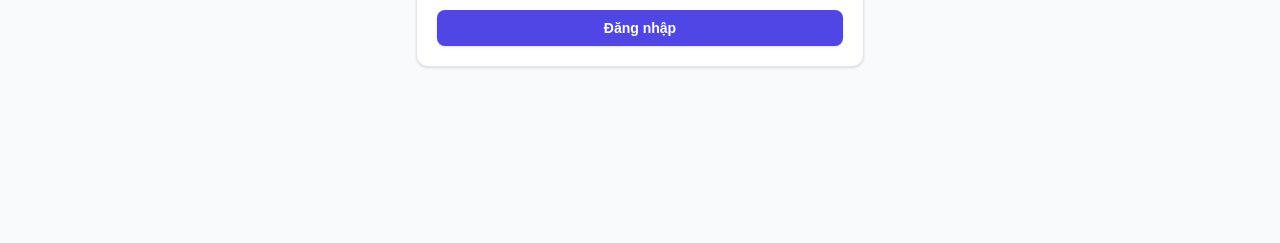
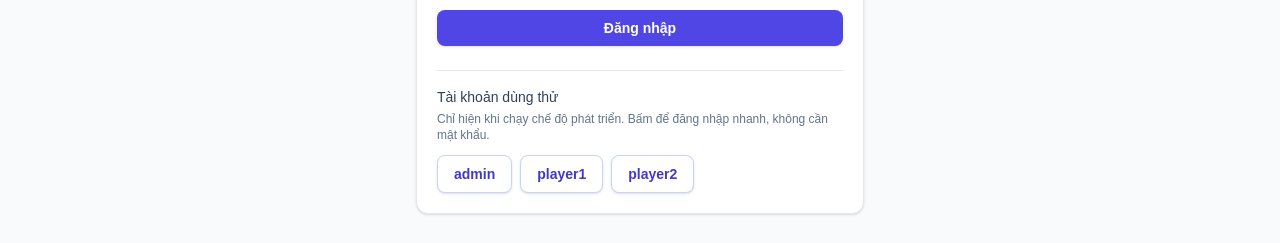
Before and after one commit to Phanbatien/PuzzleArena, a Next.js app in the folder frontend/: page /login in a window 1280 px wide. Shown: the part 402-645 px from the top of the page. Built offline with nearby package versions, Linux system fonts and the light colour scheme; no server answers.

Commit message:
Thêm khu Tài khoản dùng thử (dev-login) trên trang đăng nhập

```diff
--- a/frontend/app/login/page.tsx
+++ b/frontend/app/login/page.tsx
@@ -16,6 +16,14 @@ type Mode = "login" | "register";
 
 // Trang đến sau khi đăng nhập hoặc đăng ký thành công.
 const AFTER_LOGIN_PATH = "/daily";
+
+// Tài khoản dùng thử (do backend seed sẵn). Chỉ có tên, KHÔNG có mật khẩu:
+// dev-login của backend không cần mật khẩu và chỉ tồn tại ở môi trường Development.
+const DEMO_ACCOUNTS = ["admin", "player1", "player2"];
+
+// Next.js thay giá trị này lúc build: khi chạy npm run dev là "development",
+// còn bản build production thì khối dùng thử không được hiển thị.
+const SHOW_DEMO_ACCOUNTS = process.env.NODE_ENV === "development";
 
 type FieldErrors = {
   username?: string;
@@ -36,8 +44,10 @@ export default function LoginPage() {
   const [fieldErrors, setFieldErrors] = useState<FieldErrors>({});
   const [serverError, setServerError] = useState("");
   const [loading, setLoading] = useState(false);
+  // Tên tài khoản dùng thử đang được đăng nhập (null nếu không có).
+  const [demoUser, setDemoUser] = useState<string | null>(null);
 
-  // Đổi giữa đăng nhập và đăng ký: xóa lỗi và ô xác nhận mật khẩu.
+  // Đổi giữa đăng nhập và đăng ký: xóa lỗi và xác nhận mật khẩu.
   function switchMode(next: Mode) {
     setMode(next);
     setFieldErrors({});
@@ -107,6 +117,35 @@ export default function LoginPage() {
       );
     } finally {
       setLoading(false);
+    }
+  }
+
+  // Đăng nhập nhanh bằng tài khoản dùng thử (POST /api/auth/dev-login).
+  async function handleDemoLogin(name: string) {
+    if (loading || demoUser !== null) return; // đang xử lý thì bỏ qua lần bấm thêm
+    setServerError("");
+    setDemoUser(name);
+    try {
+      const auth = await api.post<AuthResponse>("/api/auth/dev-login", {
+        username: name,
+      });
+      login(auth);
+      router.push(AFTER_LOGIN_PATH);
+    } catch (err) {
+      if (err instanceof ApiError && err.status === 404) {
+        // Backend không có endpoint này: không chạy ở môi trường Development.
+        setServerError(
+          "Backend không bật đăng nhập nhanh (chỉ có ở môi trường Development). Hãy đăng nhập bằng tên tài khoản và mật khẩu.",
+        );
+      } else {
+        setServerError(
+          err instanceof ApiError
+            ? err.message
+            : "Có lỗi xảy ra. Vui lòng thử lại.",
+        );
+      }
+    } finally {
+      setDemoUser(null);
     }
   }
 
@@ -183,6 +222,30 @@ export default function LoginPage() {
               {isLogin ? "Đăng nhập" : "Tạo tài khoản"}
             </Button>
           </form>
+
+          {SHOW_DEMO_ACCOUNTS && isLogin && (
+            <div className="mt-6 border-t border-slate-200 pt-4">
+              <p className="text-sm font-medium text-slate-700">
+                Tài khoản dùng thử
+              </p>
+              <p className="mt-1 text-xs text-slate-500">
+                Chỉ hiện khi chạy chế độ phát triển. Bấm để đăng nhập nhanh,
+                không cần mật khẩu.
+              </p>
+              <div className="mt-3 flex flex-wrap gap-2">
+                {DEMO_ACCOUNTS.map((name) => (
+                  <Button
+                    key={name}
+                    variant="secondary"
+                    loading={demoUser === name}
+                    onClick={() => handleDemoLogin(name)}
+                  >
+                    {name}
+                  </Button>
+                ))}
+              </div>
+            </div>
+          )}
         </Card>
       </div>
     </PageContainer>
```
